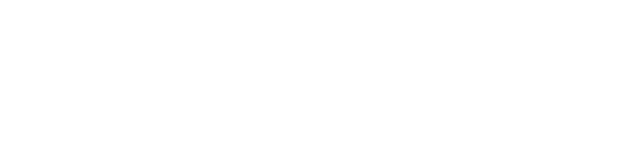
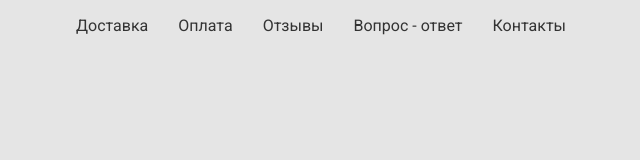
Before and after one commit to Umidjon-Verstka/beauty-web-site, a plain HTML site: page index.html in a window 1280 px wide. Shown: the whole page, without its empty margins (319-959 px from the left). Drawn offline with Linux system fonts and the light colour scheme.

Commit message:
add header top line

```diff
--- a/css/style.css
+++ b/css/style.css
@@ -3,6 +3,7 @@
     /* --name: value */
     --white: #fff;
     --black: #000;
+    --bg-color: #E5E5E5;
     --grey-color: #EFEFEF;
     --main-color: #66C05D;
     --main-text-color: #333333;
@@ -28,3 +29,42 @@ body{
     line-height: 1;
 }
 /* Sections */
+
+/* HEADER SECTION */
+
+/* HEADER TOP LINE */
+.header {
+    background-color: var(--bg-color);
+    height: 50px;
+}
+.header__container {
+}
+.header__top-line {
+    padding: 17px 0px 16px 0px;
+}
+.header__top-nav {
+}
+.header__top-list {
+    display: flex;
+    justify-content: center;
+    align-items: center;
+}
+.header__top-item {
+
+}
+.header__top-item:not(:last-child){
+    margin: 0px 30px 0px 0px;
+}
+.header__top-link {
+    text-decoration: none;
+    color: var(--main-text-color);
+    line-height: calc(16 / 14 * 100%);
+    transition: all 0.2s ease-in-out;
+}
+.header__top-link:hover{
+    color: var(--main-color);
+}
+.header__top-link:active{
+    color: var(--main-color);
+    opacity: 0.8;
+}
--- a/index.html
+++ b/index.html
@@ -1,5 +1,5 @@
 <!DOCTYPE html>
-<html lang="en">
+<html lang="ru">
 <head>
     <meta charset="UTF-8">
     <meta http-equiv="X-UA-Compatible" content="IE=edge">
@@ -18,7 +18,29 @@
 <body>
     <!-- Header -->
     <header class="header">
-
+        <div class="container header__container">
+            <div class="header__top-line">
+                <nav class="header__top-nav">
+                    <ul class="header__top-list">
+                        <li class="header__top-item">
+                            <a href="#" class="header__top-link">Доставка</a>
+                        </li>
+                        <li class="header__top-item">
+                            <a href="#" class="header__top-link">Оплата</a>
+                        </li>
+                        <li class="header__top-item">
+                            <a href="#" class="header__top-link">Отзывы</a>
+                        </li>
+                        <li class="header__top-item">
+                            <a href="#" class="header__top-link">Вопрос - ответ</a>
+                        </li>
+                        <li class="header__top-item">
+                            <a href="#" class="header__top-link">Контакты</a>
+                        </li>
+                    </ul>
+                </nav>
+            </div>
+        </div>
     </header>
 
     <!-- Main -->
```
